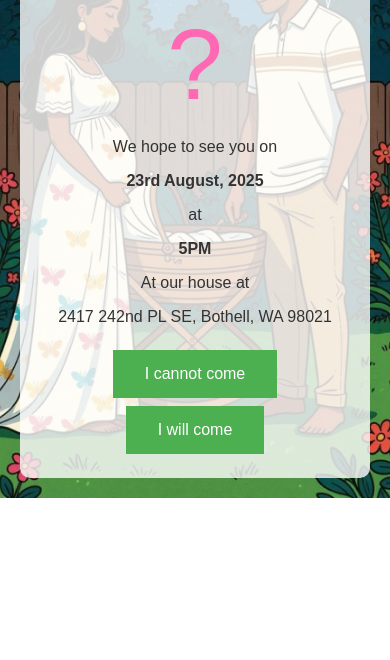
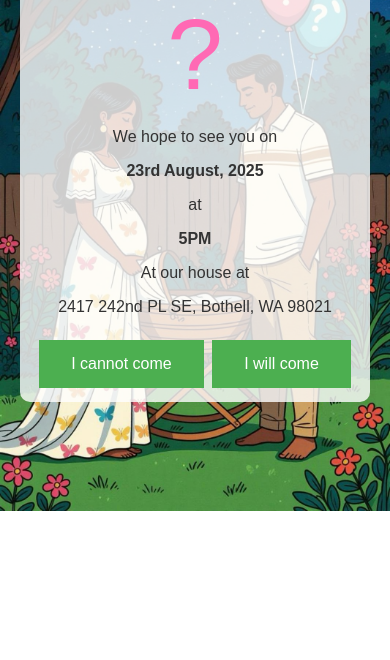
Before and after one commit to MamillapalleSubramanyam/genderrevealparty, a plain HTML site: page index.html in a window 390 px wide. Shown: the part 224-884 px from the top of the page. Before the commit the page ends 844 px from the top, so only its background shows below. Drawn offline with Linux system fonts and the light colour scheme.

Commit message:
Update index.html

```diff
--- a/index.html
+++ b/index.html
@@ -7,12 +7,13 @@
             font-family: Arial, sans-serif;
             text-align: center;
             background-image: url('background.jpeg'); /* Replace with your image filename if different */
-            background-size: cover; /* Scales the image to cover the entire page */
+            background-size: contain; /* Shows full image without cropping */
             background-position: center; /* Centers the image */
             background-repeat: no-repeat; /* Prevents tiling */
             color: #333; /* Dark text for readability on light backgrounds; adjust if needed */
             margin: 0;
             padding: 20px;
+            min-height: 100vh; /* Ensures body covers full viewport height */
         }
         /* Add semi-transparent overlay if the image makes text hard to read */
         .container {
@@ -21,6 +22,17 @@
             border-radius: 10px;
             max-width: 600px;
             margin: 0 auto;
+        }
+        /* Adjust for mobile: Ensure full image visibility */
+        @media (max-width: 768px) {
+            body {
+                background-size: contain; /* Prioritize full image on smaller screens */
+                background-attachment: scroll; /* Allow scrolling if image is tall */
+            }
+            .container {
+                max-width: 100%; /* Full width on mobile */
+                padding: 10px;
+            }
         }
         /* Rest of your existing styles here */
         .question-mark {
```
